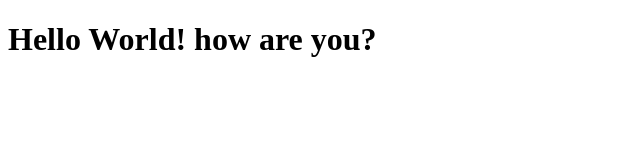
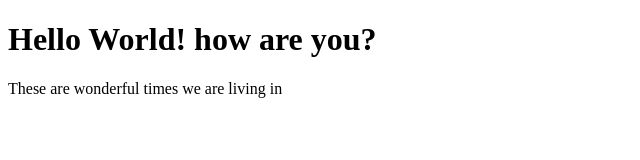
Before and after one commit to JindRandhawa/rep1, a plain HTML site: page site/index.html in a window 1280 px wide. Shown: the whole page, without its empty margins (0-640 px from the left). Drawn offline with Linux system fonts and the light colour scheme.

Commit message:
addition.

```diff
--- a/site/index.html
+++ b/site/index.html
@@ -8,5 +8,6 @@
 </head>
 <body>
     <h1>Hello World! how are you?</h1>
+    <p>These are wonderful times we are living in</p>
 </body>
 </html>
```
